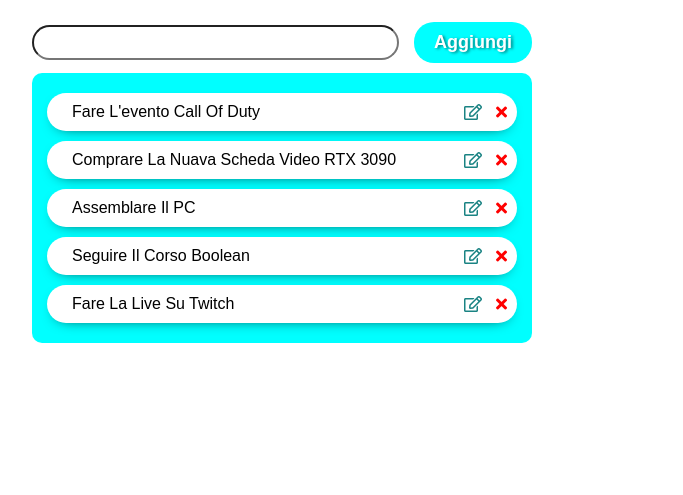
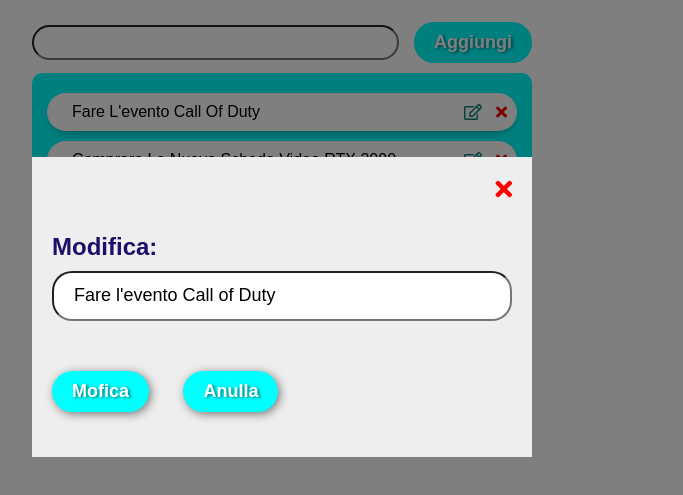
Before and after one commit to Domenico159/vue-todolist, a plain HTML site: page index.html in a window 1280 px wide. Both pictures are taken after a click on the icon 831 px from the left and 205 px from the top of the page. Shown: the part 93-588 px from the top of the page, without its empty margins (358-1041 px from the left). Drawn offline with nearby package versions, Linux system fonts and the light colour scheme.

Commit message:
Project completed beta 2.0

```diff
--- a/css/style.css
+++ b/css/style.css
@@ -173,3 +173,67 @@ li.activeIn{
 li.activeOut{
     animation: transOut 1s forwards;
 }
+
+
+main .overlay{
+    position: absolute;
+    left: 0;
+    top: 0;
+    width: 100%;
+    height: 100%;
+    background-color: rgba(0, 0, 0,0.5);
+    display: flex;
+    justify-content: center;
+    align-items: center;
+}
+
+main .overlay .box-modifica{
+    display: flex;
+    flex-direction: column;
+   justify-content: flex-end;
+    justify-content: center;
+    width: 500px;
+    height: 300px;
+    background-color: #eee;
+    padding: 50px 20px 20px 20px;
+    position: relative;
+}
+
+main .overlay .box-modifica input{
+    height: 50px;
+    margin-bottom: 20px;
+    border-radius: 20px;
+    font-size: 18px;
+    outline: none;
+    padding: 10px 20px;
+    margin-bottom: 50px;
+}
+
+main .overlay .box-modifica button{
+    padding: 10px 20px;
+    border-radius: 30px;
+    border: none;
+    box-shadow: 2px 2px 10px rgb(0, 0, 0,0.5);
+    background-color:aqua;
+    font-size: 18px;
+    font-weight: 600;
+    color: rgb(255, 255, 255);
+    cursor: pointer;
+    margin-right: 30px;
+    text-shadow: 2px 1px 3px rgba(0,0,0,0.5);
+    outline: none;
+}
+
+main .overlay .box-modifica .fa-times{
+    color: red;
+    position: absolute;
+    top: 20px;
+    right: 20px;
+    font-size: 24px;
+    cursor: pointer;
+}
+
+main .overlay .box-modifica h2{
+    color: rgb(28, 15, 105);
+    margin-bottom: 10px;
+}
--- a/index.html
+++ b/index.html
@@ -34,13 +34,33 @@
                 <li
                 v-for="(element,index) in todos">
                    <span>{{ element.text }}</span>
-                   <i class="far fa-edit"></i>
+                   <i @click="openOverlayIcon(index)"
+                   class="far fa-edit"></i>
                    <i @click="deletedList(index)"
                    class="fas fa-times"></i>
                 </li>
             </ul>
             <h2 v-else>Complimenti hai eseguito tutte le tue Task !!!</h2>
         </div>
+
+        <div v-show="closeOverlayIcon"
+         class="overlay">
+            <div class="box-modifica">
+                <i
+                 @click="closeOverlay"
+                   class="fas fa-times"></i>
+                   <h2>Modifica:</h2>
+                <input v-model="modificaInput"
+                type="text">
+                <div class="box-button">
+                    <button @click="pushaModifica"
+                    class="modifica">Mofica</button>
+                <button @click="anullaModifica"
+                class="annulla">Anulla</button>
+                </div>
+            </div>
+        </div>
+
     </main>
 
     <!-- JS -->
--- a/js/main.js
+++ b/js/main.js
@@ -33,6 +33,9 @@ const main = new Vue({
         ],
         newList:'',
         deleteItem:[],
+        closeOverlayIcon:false,
+        modificaInput:'',
+        editIndex:null,
 
     },
     methods:{
@@ -44,8 +47,8 @@ const main = new Vue({
             thisItem = this.todos[index];
              this.deleteItem.push(thisItem);
 
-            console.log(this.deleteItem);
-            console.log(index);
+            // console.log(this.deleteItem);
+            // console.log(index);
 
             this.todos.splice(index , 1)
 
@@ -57,7 +60,7 @@ const main = new Vue({
 
             if(this.newList !== ''){
 
-                console.log(this.newList);
+                // console.log(this.newList);
                 this.todos.push(
                     {
                         text:this.newList,
@@ -84,6 +87,29 @@ const main = new Vue({
 
                     this.deleteItem.splice(0 , 1)
                 }
+        },
+        closeOverlay(){
+            this.closeOverlayIcon = false;
+        },
+        openOverlayIcon(index){
+            this.closeOverlayIcon = true;
+
+            this.editIndex = index;
+
+            this.modificaInput = this.todos[index].text
+
+
+        },
+        pushaModifica(){
+
+            this.todos[this.editIndex].text = this.modificaInput;
+
+               this.closeOverlayIcon = false;
+        },
+        anullaModifica(){
+
+            this.modificaInput = this.todos[this.editIndex].text
+
         }
 
     },
```
